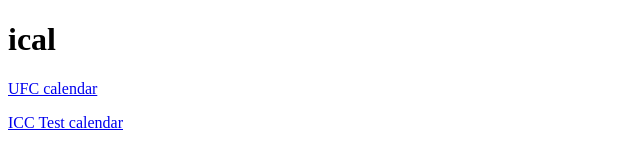
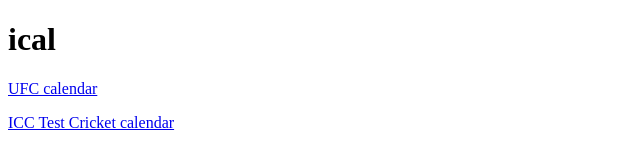
Before and after one commit to ndrwstn/ical, a website: page public/index.html in a window 1280 px wide. Shown: the full height of the page, 0-640 px from the left. Drawn offline with Linux system fonts and the light colour scheme.

Commit message:
Rename ICC Test Cricket calendar

```diff
--- a/public/index.html
+++ b/public/index.html
@@ -1,5 +1,5 @@
 <!doctype html>
 <html lang="en">
 <head><meta charset="utf-8"><meta name="viewport" content="width=device-width, initial-scale=1"><title>ical</title></head>
-<body><h1>ical</h1><p><a href="./ufc.ics">UFC calendar</a></p><p><a href="./icc-test.ics">ICC Test calendar</a></p></body>
+<body><h1>ical</h1><p><a href="./ufc.ics">UFC calendar</a></p><p><a href="./icc-test-cricket.ics">ICC Test Cricket calendar</a></p></body>
 </html>
```
